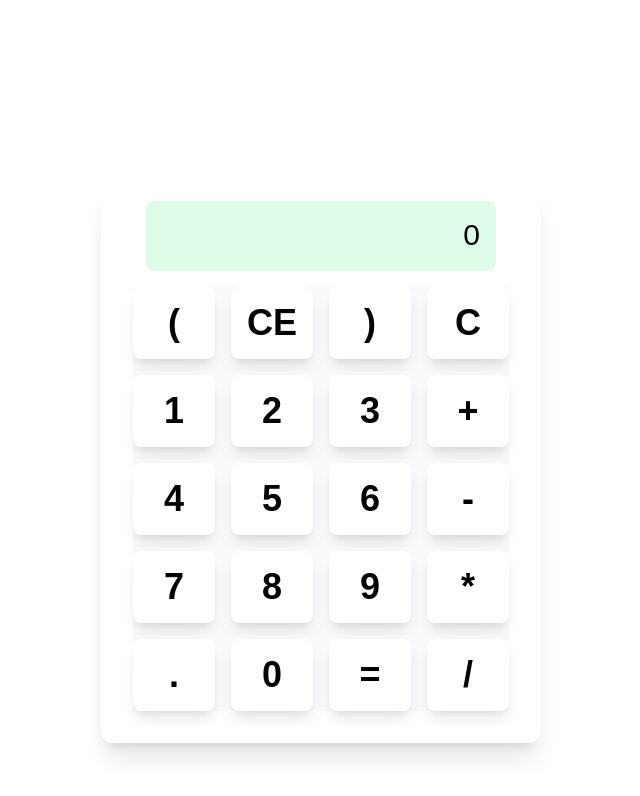
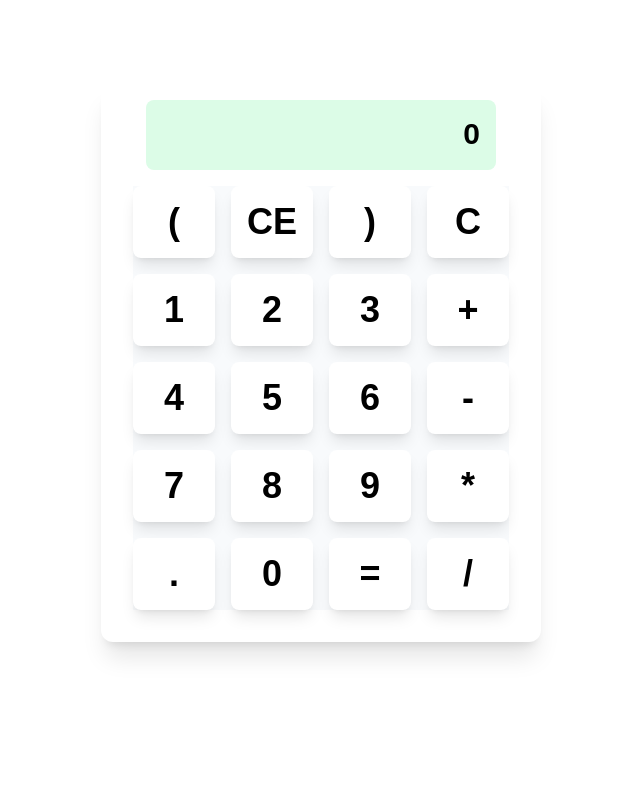
Before and after one commit to Ayush0054/calculator, a React (Vite) app: page / in a window 1280 px wide. Shown: the top 796 px of the page, without its empty margins (319-959 px from the left). Built offline with nearby package versions, Linux system fonts and the light colour scheme.

Commit message:
update: added keyboard listener

```diff
--- a/src/App.tsx
+++ b/src/App.tsx
@@ -5,7 +5,7 @@ import Keypad from "./components/keypad";
 function App() {
   const [result, setResult] = useState("");
 
-  const handleKeyPress = (event) => {
+  const handleKeyPress = (event: KeyboardEvent) => {
     const key = event.key;
 
     if (key === "Enter") {
@@ -25,7 +25,7 @@ function App() {
     }
   };
 
-  // Add and remove the event listener
+  // Add and remove the event listener for keyboard event
   useEffect(() => {
     document.addEventListener("keydown", handleKeyPress);
     return () => document.removeEventListener("keydown", handleKeyPress);
@@ -53,19 +53,21 @@ function App() {
     }
   };
 
+  //c
   const reset = () => {
     setResult("");
   };
 
+  //ce
   const backspace = () => {
     setResult(result.slice(0, -1));
   };
 
   return (
-    <div className=" h-[100vh]  flex flex-col justify-center md:flex md:justify-center md:items-center p-5   md:m-16 ">
-      <div className=" md:shadow-xl p-4  flex flex-col items-center  rounded-xl">
+    <div className=" h-[100vh] md:h-[80vh]  flex flex-col justify-center md:flex md:justify-start md:items-center p-5   md:m-16 ">
+      <div className=" md:shadow-xl bg-white p-4  flex flex-col items-center  rounded-xl">
         <div className="bg-green-100 md:min-h-[70px] min-h-[110px] max-w-[350px] w-full  p-4 rounded-lg mb-4   ">
-          <h1 className="text-right text-3xl font-medium text-black break-words  ">
+          <h1 className="text-right text-3xl font-bold text-black break-words  ">
             {result || "0"}
           </h1>
         </div>
```
